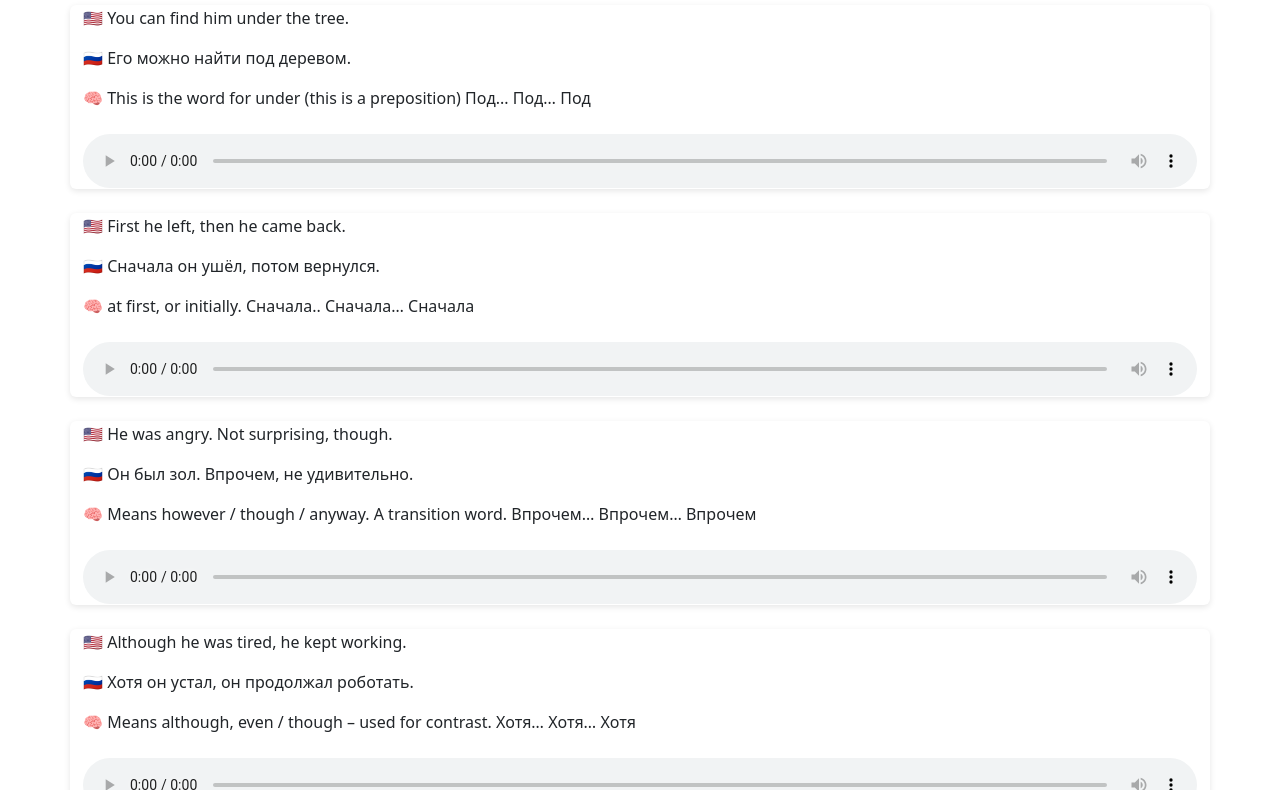
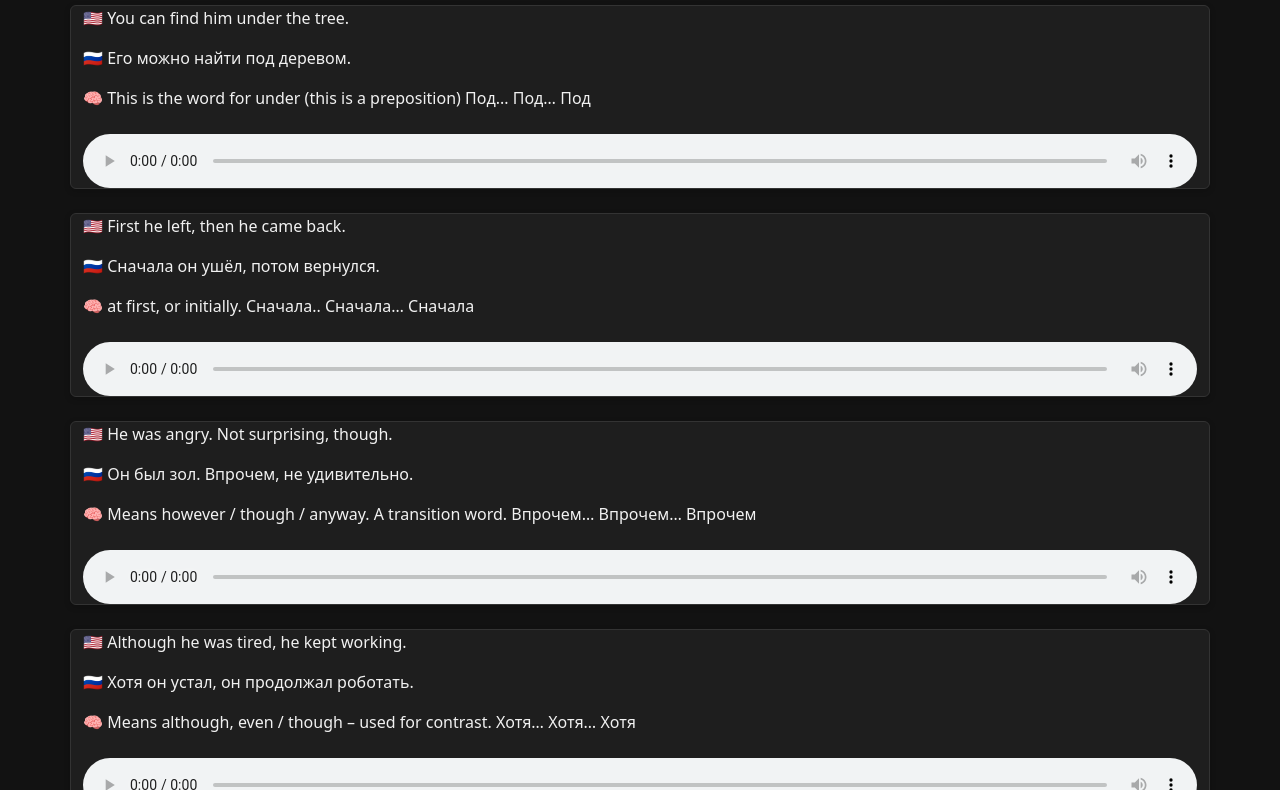
Before and after one commit to stackedcache/lingvobaza, a plain HTML site: page index.html in a window 1280 px wide. Shown: the part 107-897 px from the top of the page. Drawn offline with nearby package versions, Linux system fonts and the light colour scheme; a small style sheet from the web is missing.

Commit message:
Setting manual dark mode with css style.

```diff
--- a/style.css
+++ b/style.css
@@ -1,17 +1,21 @@
 body {
+  background-color: #121212;
+  color: #f1f1f1;
   padding: 1rem;
-  background-color: var(--bs-body-bg);
-  color: var(--bs-body-color);
 }
 
 .card {
-  background-color: var(--bs-card-bg);
-  color: var(--bs-card-color);
-  border: 1px solid rgba(255, 255, 255, 0.1);
-  box-shadow: 0 2px 6px rgba(0, 0, 0, 0.1);
+  background-color: #1e1e1e;
+  color: #f1f1f1;
+  border: 1px solid #333;
+  box-shadow: 0 2px 6px rgba(0, 0, 0, 0.2);
 }
 
 audio {
   width: 100%;
   margin-top: 0.5rem;
 }
+
+.card .card-text.text-muted {
+  color: #b0b0b0 !important;
+}
```
